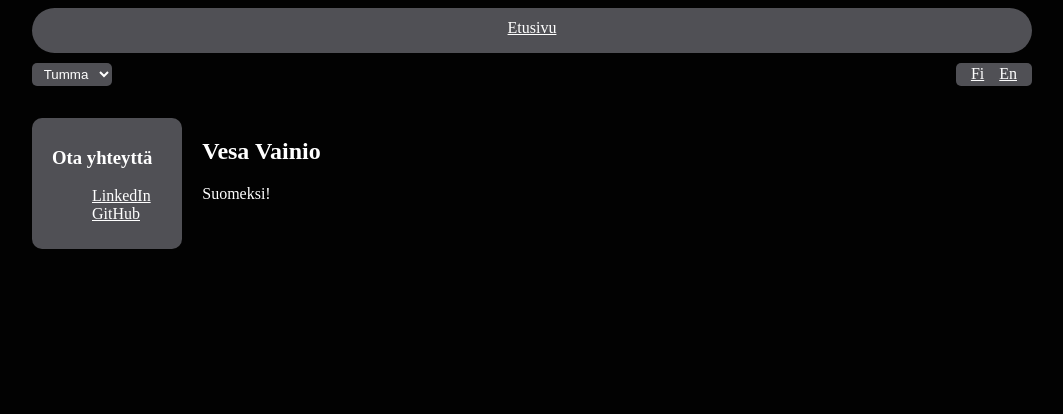
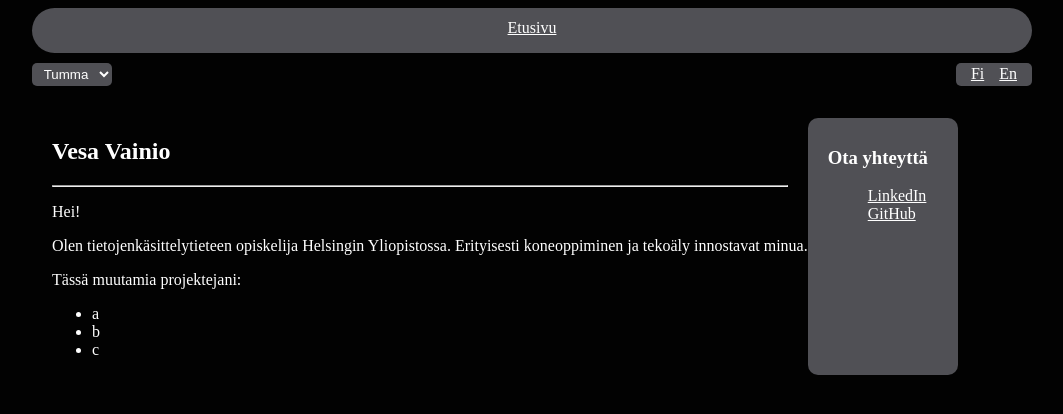
Before and after one commit to vainiovesa/mywebsite, a Flask app: page / in a window 1280 px wide. Shown: the top 414 px of the page, without its empty margins (108-1171 px from the left). Run offline with Flask 3, Linux system fonts and the light colour scheme.

Commit message:
Add content

```diff
--- a/static/main.css
+++ b/static/main.css
@@ -145,6 +145,10 @@ main {
   padding-left: 20px;
 }
 
+hr {
+  margin-right: 20px;
+}
+
 @media only screen and (orientation:portrait) and (max-device-width: 480px){
   html {
     font-size: 35px;
@@ -185,4 +189,8 @@ main {
   sidebar h3 {
     margin-bottom: 0px;
   }
+
+  hr {
+    margin-right: 0px;
+  }
 }
--- a/templates/index.html
+++ b/templates/index.html
@@ -4,6 +4,55 @@
 
 {% block content %}
 <content-index>
+  <main>
+    <h2>Vesa Vainio</h2>
+    <hr/>
+    {% if session.language == 'fi' %}
+      <p>
+        Hei!
+      </p>
+      <p>
+        Olen tietojenkäsittelytieteen opiskelija Helsingin Yliopistossa.
+        Erityisesti koneoppiminen ja tekoäly innostavat minua.
+      </p>
+      <p>
+        Tässä muutamia projektejani:
+      </p>
+      <ul>
+        <li>
+          a
+        </li>
+        <li>
+          b
+        </li>
+        <li>
+          c
+        </li>
+      </ul>
+    {% elif session.language == 'en' %}
+      <p>
+        Hello there!
+      </p>
+      <p>
+        I am a Computer Science Student at the University of Helsinki.
+        Especially machine learning and artificial intelligence inspire me.
+      </p>
+      <p>
+        Here's some of my projects:
+      </p>
+      <ul>
+        <li>
+          a
+        </li>
+        <li>
+          b
+        </li>
+        <li>
+          c
+        </li>
+      </ul>
+    {% endif %}
+  </main>
   <sidebar>
     <contact>
       {% if session.language == 'fi' %}
@@ -21,17 +70,5 @@
       </ul>
     </contact>
   </sidebar>
-  <main>
-    <h2>Vesa Vainio</h2>
-    {% if session.language == 'fi' %}
-      <p>
-        Suomeksi!
-      </p>
-    {% elif session.language == 'en' %}
-      <p>
-        In english!
-      </p>
-    {% endif %}
-  </main>
 </content-index>
 {% endblock %}
```
